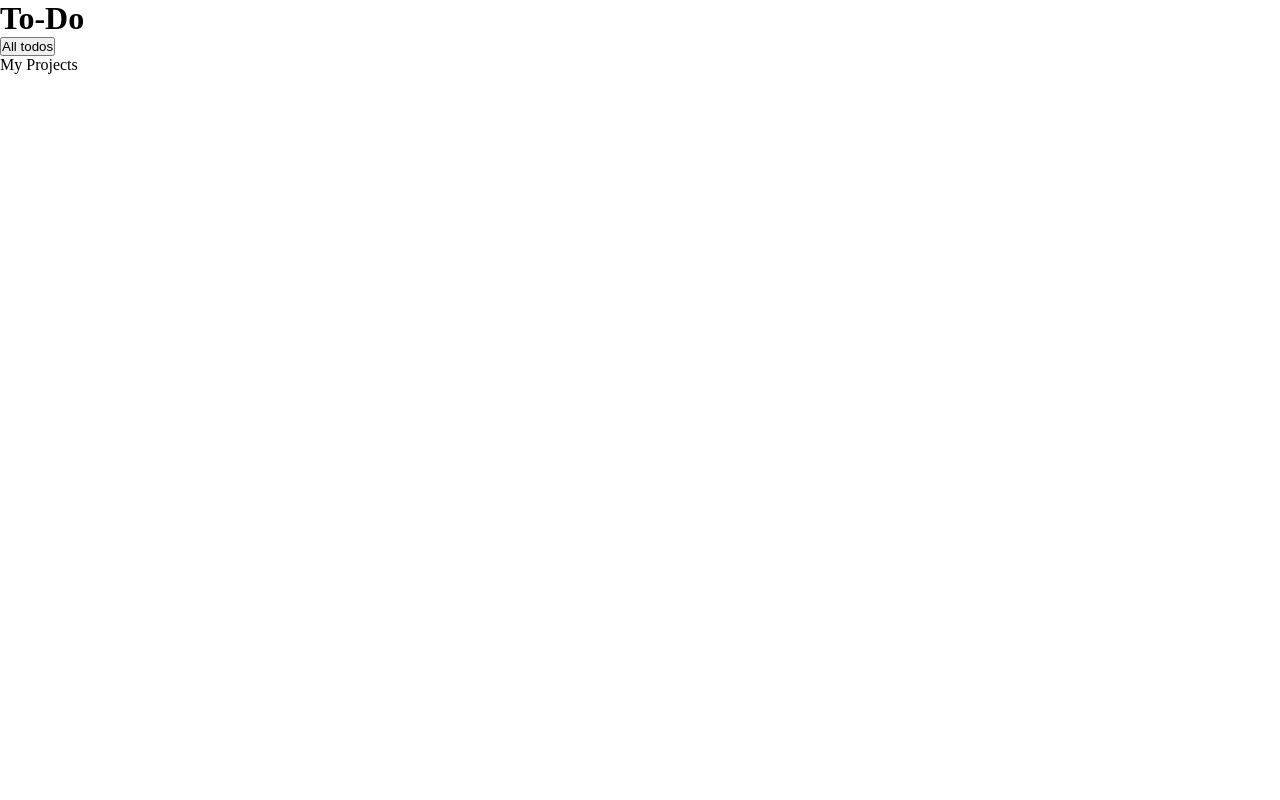
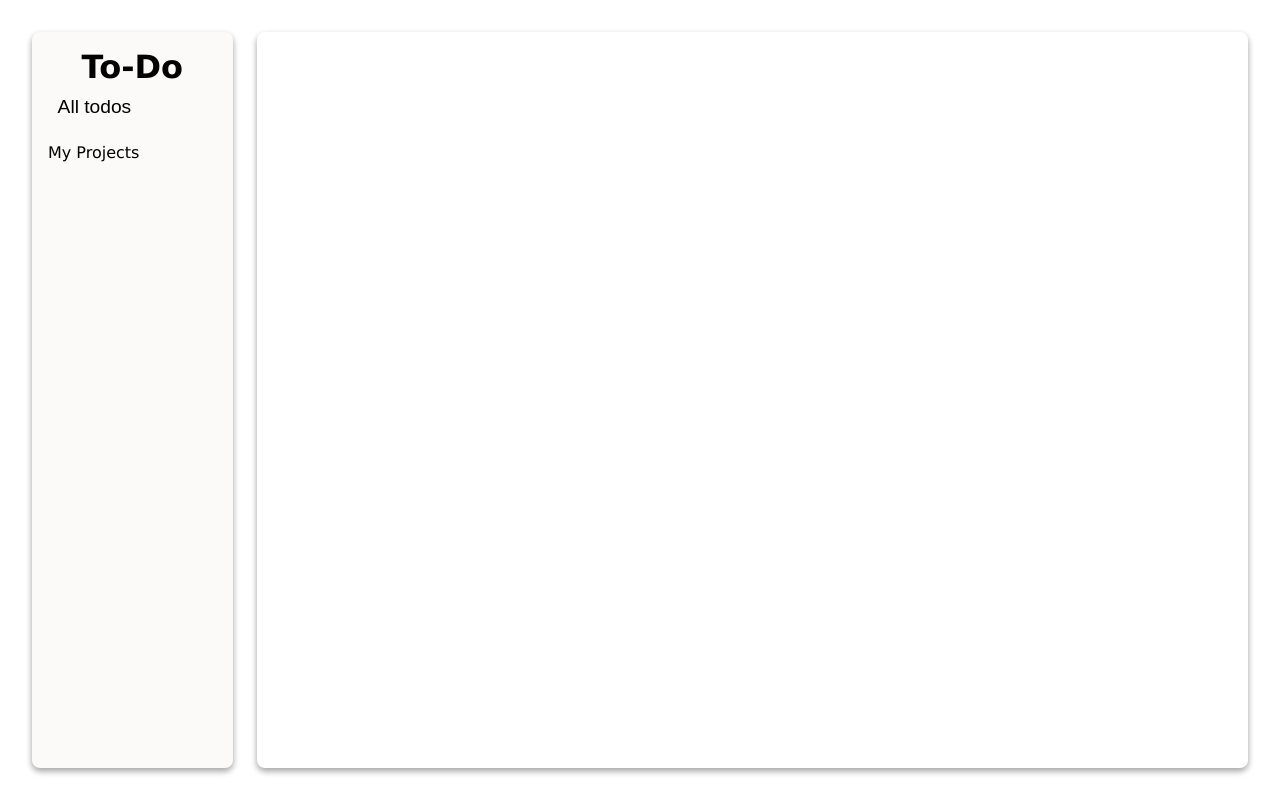
Before and after one commit to turik777/todo-list, a website built with webpack: page src/index.html in a window 1280 px wide. Built offline with nearby package versions, Linux system fonts and the light colour scheme.

Commit message:
Add styles to the sidebar

```diff
--- a/src/style.css
+++ b/src/style.css
@@ -3,3 +3,61 @@
     padding: 0;
     box-sizing: border-box;
 }
+
+html,
+body {
+    height: 100%;
+    font-family: Verdana, Geneva, Tahoma, sans-serif;
+}
+
+body {
+    display: flex;
+    padding: 2em;
+}
+
+.sidebar,
+.content {
+    height: 100%;
+    border-radius: 0.5em;
+    box-shadow: 0 0.2em 0.4em #00000029,
+                0 0.2em 0.4em #0000003B;
+}
+
+/* Sidebar */
+
+.sidebar {
+    width: 15em;
+    margin-right: 1.5em;
+    padding: 1em;
+    background-color: #FCFAF8;
+}
+
+h1 {
+    text-align: center;
+}
+
+.sidebar button {
+    padding: 0.5em;
+    border-radius: 0.5em;
+    font-size: 1.2em;
+    width: 100%;
+    text-align: left;
+    border: none;
+    cursor: pointer;
+    background-color: #FCFAF8;
+}
+
+.sidebar button:hover {
+    background-color: #F2EFED;
+}
+
+.sidebar p {
+    padding: 1em 0;
+}
+
+/* Content */
+
+.content {
+    width: 100%;
+    padding: 1em;
+}
```
